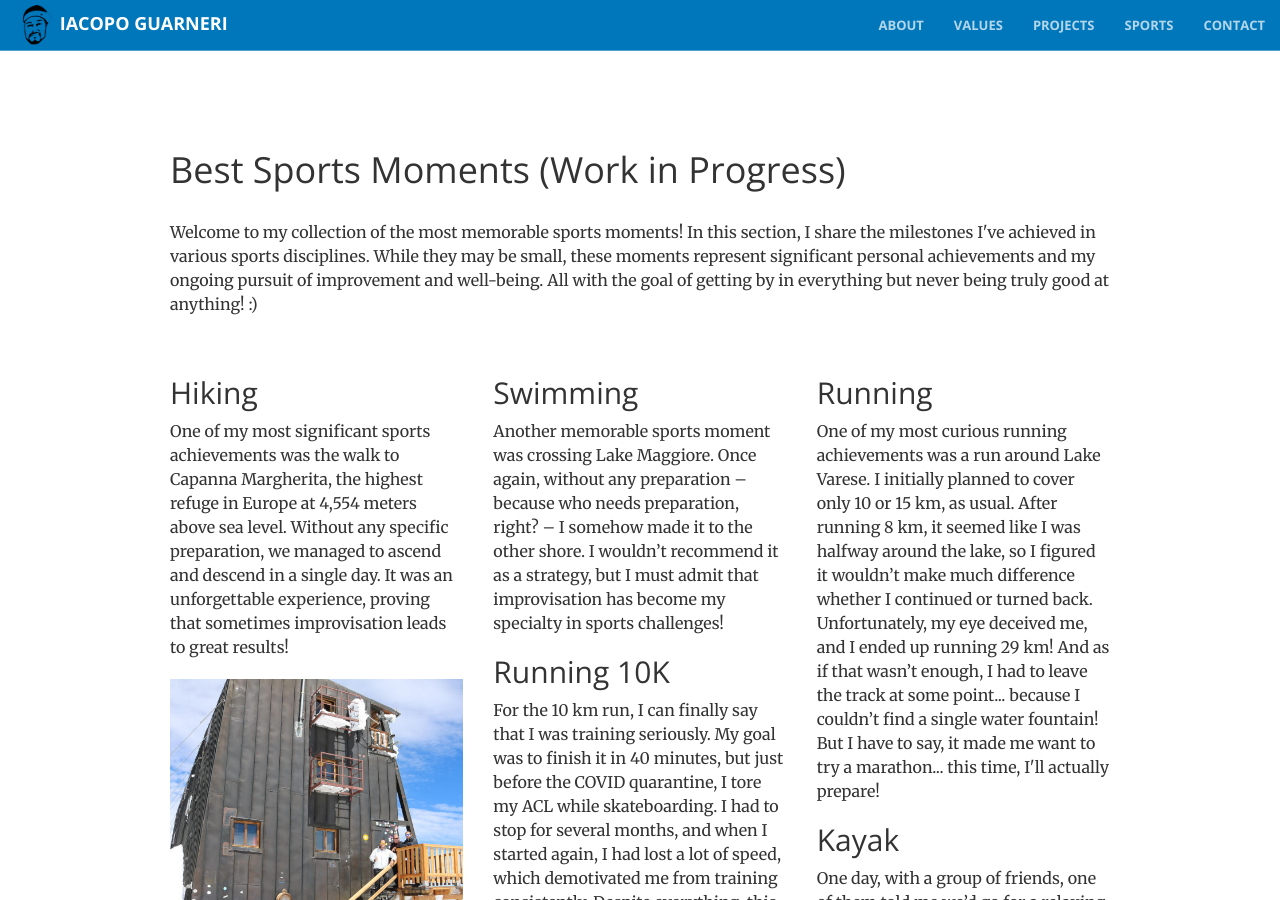
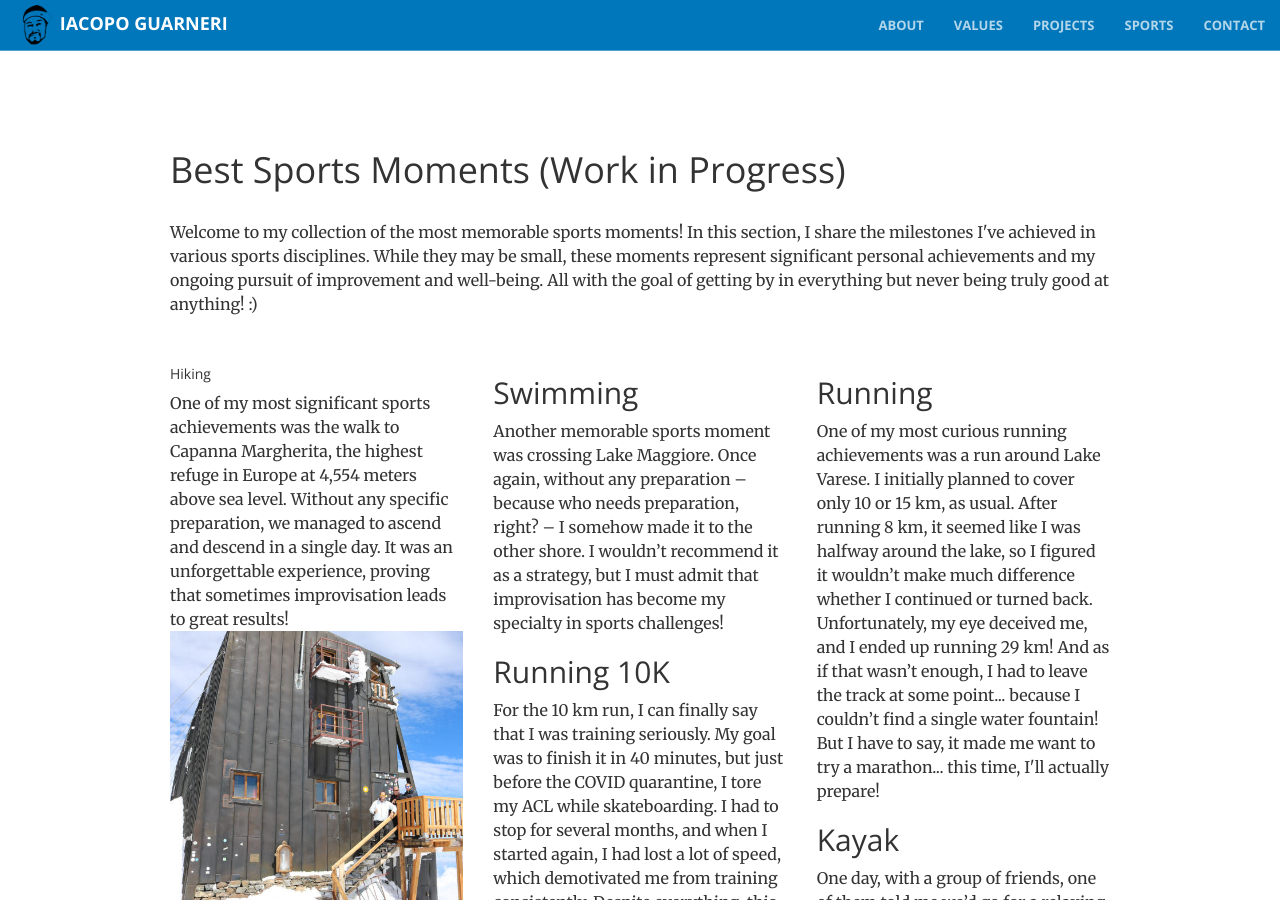
Before and after one commit to iacoposk8/iacoposk8.github.io, a Jekyll site: the page built from sports.html, in a window 1280 px wide and 900 px high. Built offline with Jekyll 4.4.1, drawn with Linux system fonts in a browser that asks for light colours; a script that is not in the unit is left out.

Commit message:
Update sports.html

```diff
--- a/sports.html
+++ b/sports.html
@@ -10,9 +10,15 @@
 
 <div class="row">
   <div class="col-md-4">
-    <h2>Hiking</h5>
-    <p>One of my most significant sports achievements was the walk to Capanna Margherita, the highest refuge in Europe at 4,554 meters above sea level. Without any specific preparation, we managed to ascend and descend in a single day. It was an unforgettable experience, proving that sometimes improvisation leads to great results!</p>
-    <a href="img/sports/Margherita.JPG" target="_blank"><img src="img/sports/Margherita_thumb.JPG"></a>
+    <div class="card shadow-sm rounded">
+        <div class="card-body">
+            <h5 class="card-title">Hiking</h5>
+            <p class="card-text">
+              One of my most significant sports achievements was the walk to Capanna Margherita, the highest refuge in Europe at 4,554 meters above sea level. Without any specific preparation, we managed to ascend and descend in a single day. It was an unforgettable experience, proving that sometimes improvisation leads to great results!
+              <a href="img/sports/Margherita.JPG" target="_blank"><img src="img/sports/Margherita_thumb.JPG"></a>
+            </p>
+        </div>
+    </div>
 
     <h2>Running 5K</h5>
     <p>After a whole summer without running, I thought: what better way to start again than with a nice race? So, I jumped into a 5 km run and, to my surprise, finished in just under 20 minutes. I'd also like to highlight my professionalism: phone in hand, wired earphones and 10-euro shoes from Decathlon!<br /><a href="https://www.move4all.eu/gara-5-km/" target="_blank">Click here for the ranking</a>.</p>
```
